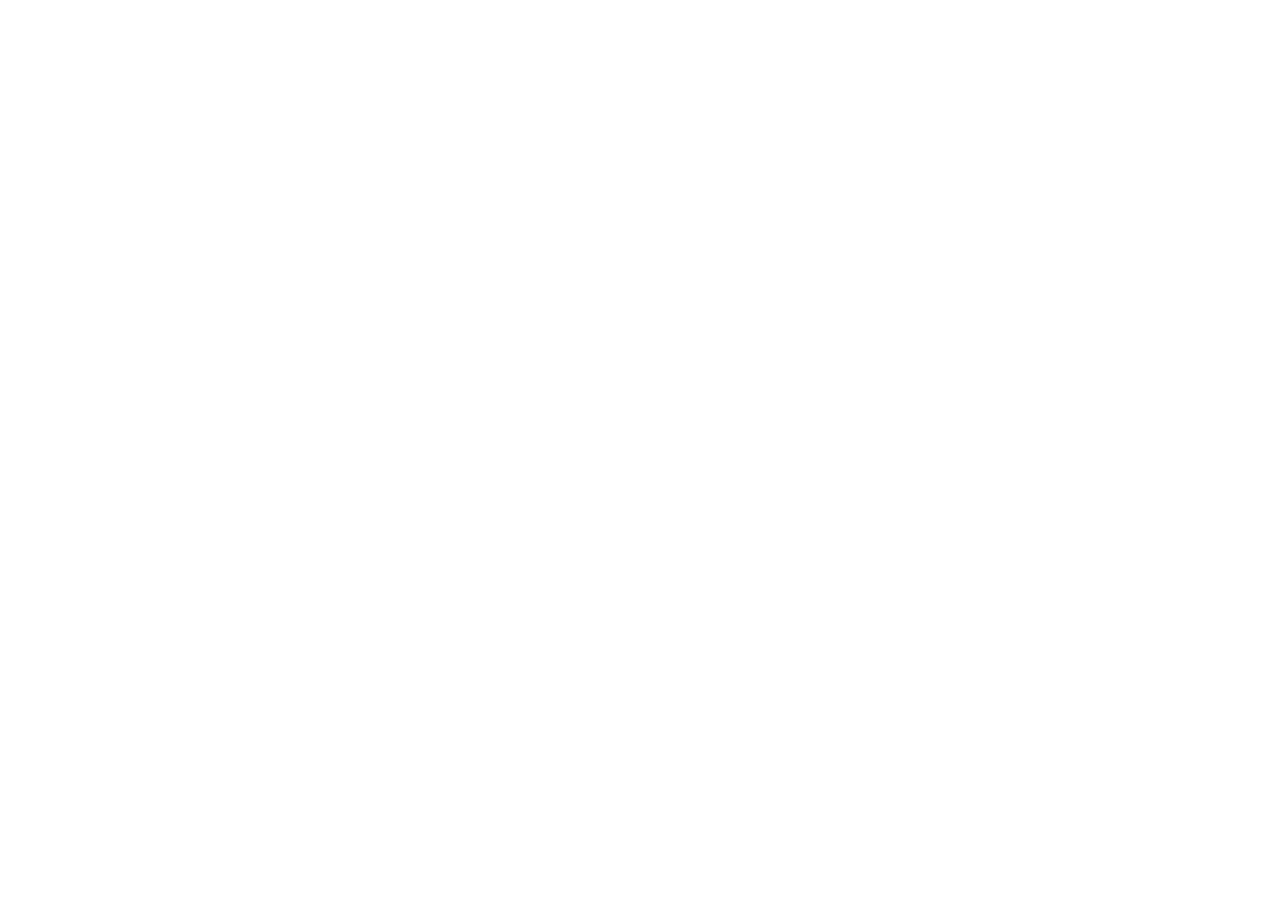
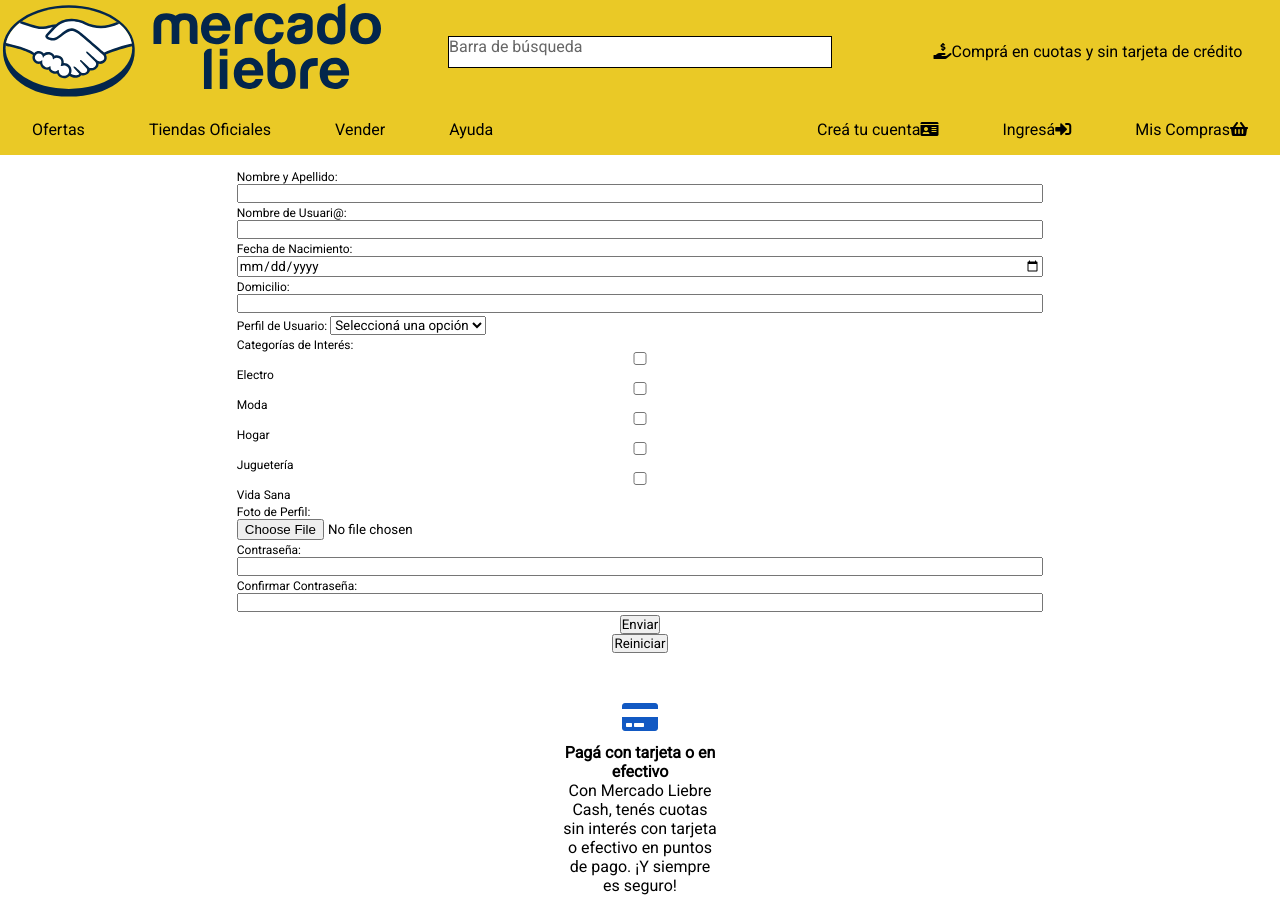
Before and after one commit to Facundo-B/DH, a website: page mercadoliebre/views/register.html in a window 1280 px wide. Shown: the top 898 px of the page. Before the commit the page ends 800 px from the top, so only its background shows below. Drawn offline with Linux system fonts and the light colour scheme.

Commit message:
añado parte de formularios

```diff
--- /dev/null
+++ b/mercadoliebre/public/css/register.css
@@ -0,0 +1,20 @@
+form {
+    margin: 15px auto;
+    width: 70%;
+    display: flex;
+    flex-direction: column;
+    align-items: center;
+}
+
+.form-control {
+    width: 100%;
+    flex-direction: column;
+    margin-bottom: 3px;
+}
+
+.form-control label {
+    width: 100%;
+}
+.form-control input {
+    width: 100%;
+}
--- a/mercadoliebre/public/css/style.css
+++ b/mercadoliebre/public/css/style.css
@@ -85,7 +85,7 @@
     }
 
     footer article p {
-        padding: 0 44%;
+        padding: 0 20%;
     }
 
 }
@@ -104,6 +104,10 @@
 
     header nav ul li{
         margin: 0 2rem;
+    }
+
+    footer article p {
+        padding: 0 44%;
     }
 }
 
--- a/mercadoliebre/views/register.html
+++ b/mercadoliebre/views/register.html
@@ -0,0 +1,138 @@
+<!DOCTYPE html>
+<html lang="en">
+
+<head>
+    <meta charset="UTF-8">
+    <meta http-equiv="X-UA-Compatible" content="IE=edge">
+    <meta name="viewport" content="width=device-width, initial-scale=1.0">
+    <link rel="stylesheet" href="/css/style.css">
+    <link rel="stylesheet" href="/css/register.css">
+    <link href="https://cdnjs.cloudflare.com/ajax/libs/font-awesome/5.15.3/css/all.min.css" rel="stylesheet" />
+    <title>MercadoLiebre</title>
+</head>
+
+<body>
+    <header>
+
+        <div id="logo-search-wrapper">
+            <div id="logo"><img src="/imgs/logo-mercado-liebre.svg"></div>
+            <div id="search-bar">Barra de búsqueda</div>
+            <p id="cuotas-text"><i class="fas fa-hand-holding-usd"></i>Comprá en cuotas y sin tarjeta de crédito</p>
+        </div>
+
+        <div id="nav-wrapper">
+            <nav id="site-navbar">
+                <ul>
+                    <li><a href=#>Ofertas</a></li>
+                    <li><a href=#>Tiendas Oficiales</a></li>
+                    <li><a href=#>Vender</a></li>
+                    <li><a href=#>Ayuda</a></li>
+                </ul>
+            </nav>
+            <nav id="login-navbar">
+                <ul>
+                    <li><a href="/register">Creá tu cuenta</a><i class="fas fa-id-card"></i></li>
+                    <li><a href="/login">Ingresá</a><i class="fas fa-sign-in-alt"></i></li>
+                    <li><a href=#>Mis Compras</a><i class="fas fa-shopping-basket"></i></li>
+                </ul>
+            </nav>
+        </div>
+        <div class="burger-menu">
+            <i class="fas fa-bars"></i>
+        </div>
+    </header>
+
+    <main>
+        <form method="POST" enctype="multipart/form-data">
+            <div class="form-control">
+                <label> Nombre y Apellido:
+                    <input type="text">
+                </label>
+            </div>
+
+            <div class="form-control">
+                <label> Nombre de Usuari@:
+                    <input type="text">
+                </label>
+            </div>
+
+            <div class="form-control">
+                <label> Fecha de Nacimiento:
+                    <input type="date">
+                </label>
+            </div>
+
+            <div class="form-control">
+                <label> Domicilio:
+                    <input type="text">
+                </label>
+            </div>
+
+            <div class="form-control">
+                <label> Perfil de Usuario:
+                    <select name="perfil" id="perfil">
+                        <option disabled selected>Seleccioná una opción</option>
+                        <option value="vendedor">Vendedor</option>
+                        <option value="comprador">Comprador</option>
+                    </select>
+                </label>
+            </div>
+
+            <div class="form-control">
+                <p> Categorías de Interés: </p>
+                    <label><input type="checkbox" name="interes" value="electro"> Electro</label>
+                    <label><input type="checkbox" name="interes" value="moda"> Moda</label>
+                    <label><input type="checkbox" name="interes" value="hogar"> Hogar</label>
+                    <label><input type="checkbox" name="interes" value="jugueteria"> Juguetería</label>
+                    <label><input type="checkbox" name="interes" value="vida-sana"> Vida Sana</label>
+            </div>
+
+            <div class="form-control">
+                <label> Foto de Perfil:
+                    <input type="file" >
+                </label>
+            </div>
+
+            <div class="form-control">
+                <label> Contraseña:
+                    <input type="password">
+                </label>
+            </div>
+
+            <div class="form-control">
+                <label> Confirmar Contraseña:
+                    <input type="password" >
+                </label>
+            </div>
+            <button type="submit">Enviar</button>
+            <button type="reset">Reiniciar</button>
+
+        </form>
+    </main>
+
+    <footer>
+        <section>
+            <article>
+                <i class="fas fa-credit-card"></i>
+                <p><b>Pagá con tarjeta o en efectivo</b></p>
+                <p>Con Mercado Liebre Cash, tenés cuotas sin interés con tarjeta o efectivo en puntos de pago. ¡Y
+                    siempre es seguro!</p>
+            </article>
+            <article>
+                <i class="fas fa-gift"></i>
+                <p><b>Envío gratis desde $ 2.500</b></p>
+                <p>Solo por estar registrad@ en Mercado Liebre tenés envíos gratis en miles de productos. Es un
+                    beneficio de Mercado Puntos.</p>
+            </article>
+            <article>
+                <i class="fas fa-user-shield"></i>
+                <p><b>Seguridad, de principio a fin</b></p>
+                <p>¿No te gusta? ¡Devolvelo! En Mercado Liebre, no hay nada que no puedas hacer, porque estás siempre
+                    protegid@.</p>
+            </article>
+            <p id="copyright">Copyright © 1999-2020 MercadoLiebre S.R.L.</p>
+        </section>
+    </footer>
+</body>
+
+</html>
```
Also changed, not shown: mercadoliebre/app.js (+16 -0 lines), mercadoliebre/views/home.html (+2 -2 lines).
